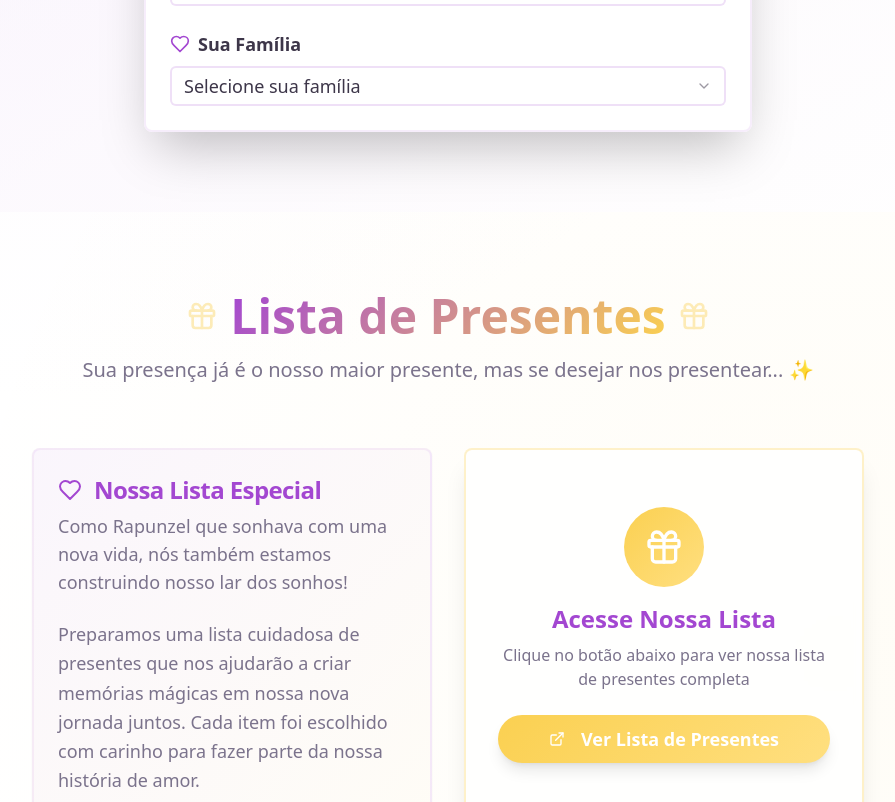
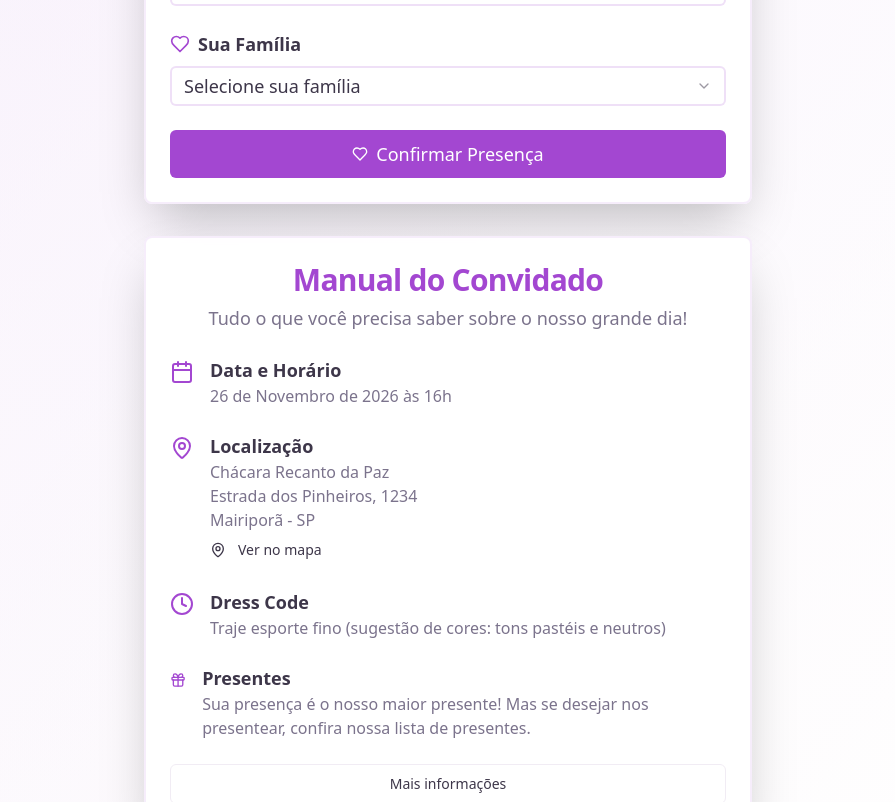
Before and after one commit to livia-pessoal/fairytale-rsvp-site, a React (Vite) app: page / in a window 1280 px wide. Shown: the part 1338-2140 px from the top of the page, without its empty margins (192-1087 px from the left). Built offline with nearby package versions, Linux system fonts and the light colour scheme.

Commit message:
Melhorias na seção RSVP: lista suspensa para confirmação e manual do convidado

```diff
--- a/src/components/RSVPSection.tsx
+++ b/src/components/RSVPSection.tsx
@@ -4,7 +4,7 @@ import { Input } from "@/components/ui/input";
 import { Label } from "@/components/ui/label";
 import { Card, CardContent, CardDescription, CardHeader, CardTitle } from "@/components/ui/card";
 import { Select, SelectContent, SelectItem, SelectTrigger, SelectValue } from "@/components/ui/select";
-import { Heart, Mail, User } from "lucide-react";
+import { Heart, Mail, User, MapPin, Calendar, Clock, Gift } from "lucide-react";
 import { useToast } from "@/hooks/use-toast";
 import { supabase } from "@/integrations/supabase/client";
 
@@ -56,6 +56,7 @@ const RSVPSection = () => {
   const [isSubmitting, setIsSubmitting] = useState(false);
   const [selectedFamily, setSelectedFamily] = useState<string>("");
   const [membersAttendance, setMembersAttendance] = useState<Record<string, "yes" | "no" | "">>({});
+  const [showGuestManual, setShowGuestManual] = useState(false);
 
   const handleInputChange = (field: keyof RSVPData, value: string) => {
     setFormData(prev => ({ ...prev, [field]: value }));
@@ -242,36 +243,152 @@ const RSVPSection = () => {
                   <h4 className="text-lg font-semibold mb-3 text-primary">
                     Marque a presença de cada membro da família:
                   </h4>
-                  <div className="grid grid-cols-1 md:grid-cols-2 gap-3">
+                  <div className="grid grid-cols-1 gap-3">
                     {FAMILIES.find(f => f.name === selectedFamily)?.members.map((member) => (
-                      <div key={member} className="flex items-center gap-2">
+                      <div key={member} className="flex flex-col space-y-2">
                         <Label className="text-sm font-medium">{member}</Label>
-                        <div className="flex gap-2">
-                          <Button
-                            type="button"
-                            variant={membersAttendance[member] === "yes" ? "default" : "outline"}
-                            size="sm"
-                            onClick={() => handleMemberAttendanceChange(member, "yes")}
-                            className="px-3 py-1"
-                          >
-                            Sim
-                          </Button>
-                          <Button
-                            type="button"
-                            variant={membersAttendance[member] === "no" ? "default" : "outline"}
-                            size="sm"
-                            onClick={() => handleMemberAttendanceChange(member, "no")}
-                            className="px-3 py-1"
-                          >
-                            Não
-                          </Button>
-                        </div>
+                        <Select
+                          value={membersAttendance[member] || ""}
+                          onValueChange={(value: "yes" | "no") => handleMemberAttendanceChange(member, value)}
+                          required
+                        >
+                          <SelectTrigger className="w-full">
+                            <SelectValue placeholder="Confirmar presença" />
+                          </SelectTrigger>
+                          <SelectContent>
+                            <SelectItem value="yes">Sim, estarei presente</SelectItem>
+                            <SelectItem value="no">Não poderei comparecer</SelectItem>
+                          </SelectContent>
+                        </Select>
                       </div>
                     ))}
                   </div>
                 </div>
               )}
+
+              {/* Submit Button */}
+              <Button
+                type="submit"
+                className="w-full bg-primary hover:bg-primary/90 text-white py-6 text-lg"
+                disabled={isSubmitting}
+              >
+                {isSubmitting ? (
+                  <span className="flex items-center gap-2">
+                    <svg className="animate-spin h-5 w-5" xmlns="http://www.w3.org/2000/svg" fill="none" viewBox="0 0 24 24">
+                      <circle className="opacity-25" cx="12" cy="12" r="10" stroke="currentColor" strokeWidth="4"></circle>
+                      <path className="opacity-75" fill="currentColor" d="M4 12a8 8 0 018-8V0C5.373 0 0 5.373 0 12h4zm2 5.291A7.962 7.962 0 014 12H0c0 3.042 1.135 5.824 3 7.938l3-2.647z"></path>
+                    </svg>
+                    Enviando...
+                  </span>
+                ) : (
+                  <span className="flex items-center gap-2">
+                    <Heart className="h-5 w-5" />
+                    Confirmar Presença
+                  </span>
+                )}
+              </Button>
             </form>
+          </CardContent>
+        </Card>
+
+        {/* Manual do Convidado */}
+        <Card className="shadow-2xl border-2 border-lavender/30 bg-white/95 backdrop-blur-sm mt-8">
+          <CardHeader className="text-center pb-6">
+            <CardTitle className="text-3xl font-bold text-primary">Manual do Convidado</CardTitle>
+            <CardDescription className="text-lg">
+              Tudo o que você precisa saber sobre o nosso grande dia!
+            </CardDescription>
+          </CardHeader>
+          <CardContent>
+            <div className="space-y-6">
+              <div className="flex items-start gap-4">
+                <Calendar className="h-6 w-6 text-primary mt-1" />
+                <div>
+                  <h3 className="font-semibold text-lg">Data e Horário</h3>
+                  <p className="text-muted-foreground">
+                    26 de Novembro de 2026 às 16h
+                  </p>
+                </div>
+              </div>
+
+              <div className="flex items-start gap-4">
+                <MapPin className="h-6 w-6 text-primary mt-1" />
+                <div>
+                  <h3 className="font-semibold text-lg">Localização</h3>
+                  <p className="text-muted-foreground">
+                    Chácara Recanto da Paz
+                    <br />
+                    Estrada dos Pinheiros, 1234
+                    <br />
+                    Mairiporã - SP
+                  </p>
+                  <Button
+                    variant="link"
+                    className="p-0 h-auto text-foreground mt-2"
+                    onClick={() =>
+                      window.open(
+                        "https://maps.app.goo.gl/example",
+                        "_blank"
+                      )
+                    }
+                  >
+                    <MapPin className="h-4 w-4 mr-1" />
+                    Ver no mapa
+                  </Button>
+                </div>
+              </div>
+
+              <div className="flex items-start gap-4">
+                <Clock className="h-6 w-6 text-primary mt-1" />
+                <div>
+                  <h3 className="font-semibold text-lg">Dress Code</h3>
+                  <p className="text-muted-foreground">
+                    Traje esporte fino (sugestão de cores: tons pastéis e neutros)
+                  </p>
+                </div>
+              </div>
+
+              <div className="flex items-start gap-4">
+                <Gift className="h-6 w-6 text-primary mt-1" />
+                <div>
+                  <h3 className="font-semibold text-lg">Presentes</h3>
+                  <p className="text-muted-foreground">
+                    Sua presença é o nosso maior presente! Mas se desejar nos presentear, confira nossa lista de presentes.
+                  </p>
+                </div>
+              </div>
+            </div>
+
+            <Button
+              variant="outline"
+              className="w-full mt-6"
+              onClick={() => setShowGuestManual(!showGuestManual)}
+            >
+              {showGuestManual ? "Menos detalhes" : "Mais informações"}
+            </Button>
+
+            {showGuestManual && (
+              <div className="mt-4 space-y-4 pt-4 border-t">
+                <div>
+                  <h3 className="font-semibold">Estacionamento</h3>
+                  <p className="text-muted-foreground">
+                    Estacionamento disponível no local
+                  </p>
+                </div>
+                <div>
+                  <h3 className="font-semibold">Confirmação</h3>
+                  <p className="text-muted-foreground">
+                    Por favor, confirme sua presença até 30 de outubro de 2026.
+                  </p>
+                </div>
+                <div>
+                  <h3 className="font-semibold">Contato</h3>
+                  <p className="text-muted-foreground">
+                    Para dúvidas, entre em contato: (11) 99999-9999
+                  </p>
+                </div>
+              </div>
+            )}
           </CardContent>
         </Card>
       </div>
```
